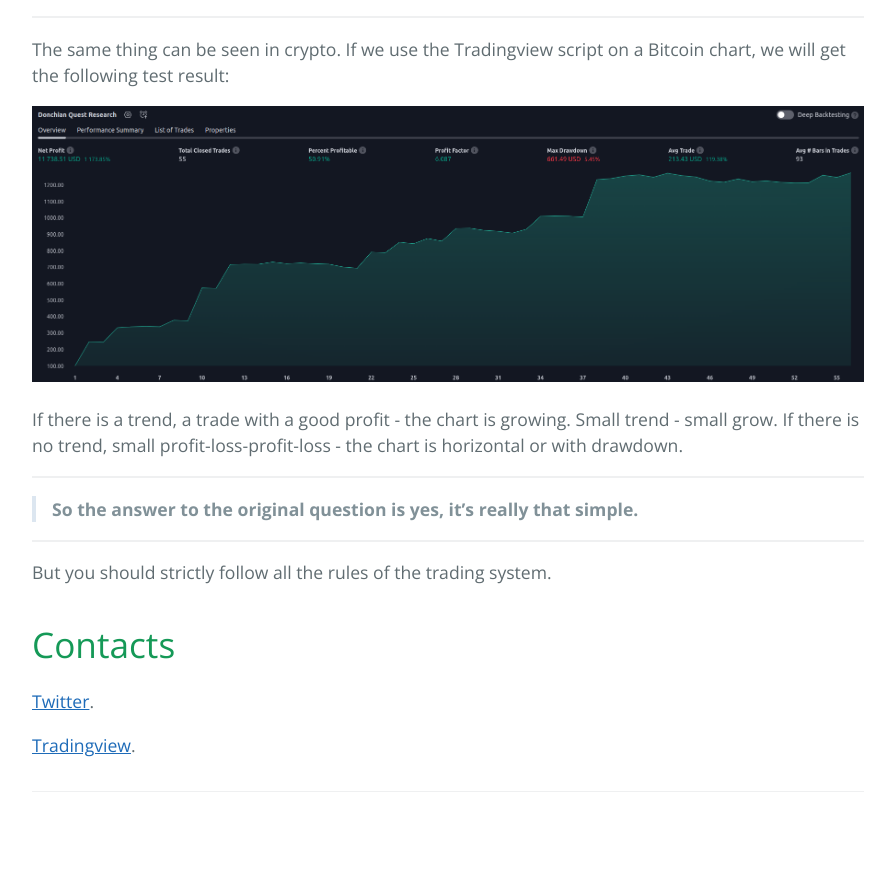
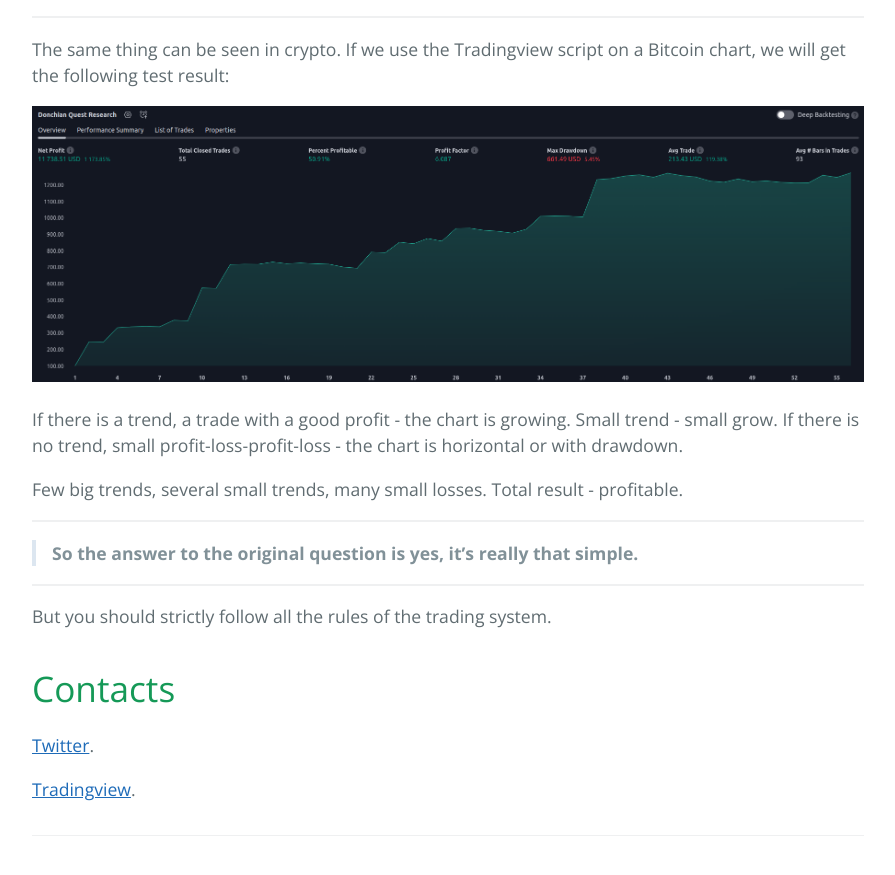
Before and after one commit to sergeyen7/sergeyen7.github.io, a Jekyll site: the page built from index.md, in a window 1280 px wide and 900 px high, scrolled down 9548 px. Shown: the top 875 px of the window, without its empty margins (192-1087 px from the left). Built offline with Jekyll 4.4.1, drawn with Linux system fonts in a browser that asks for light colours; nearby versions of some CDN libraries.

Commit message:
Update index.md

```diff
--- a/index.md
+++ b/index.md
@@ -291,6 +291,8 @@ The same thing can be seen in crypto. If we use the Tradingview script on a Bitc
 
 If there is a trend, a trade with a good profit - the chart is growing. Small trend - small grow. If there is no trend, small profit-loss-profit-loss - the chart is horizontal or with drawdown.
 
+Few big trends, several small trends, many small losses. Total result - profitable.
+
 * * *
 
 > **So the answer to the original question is yes, it's really that simple.**
```
